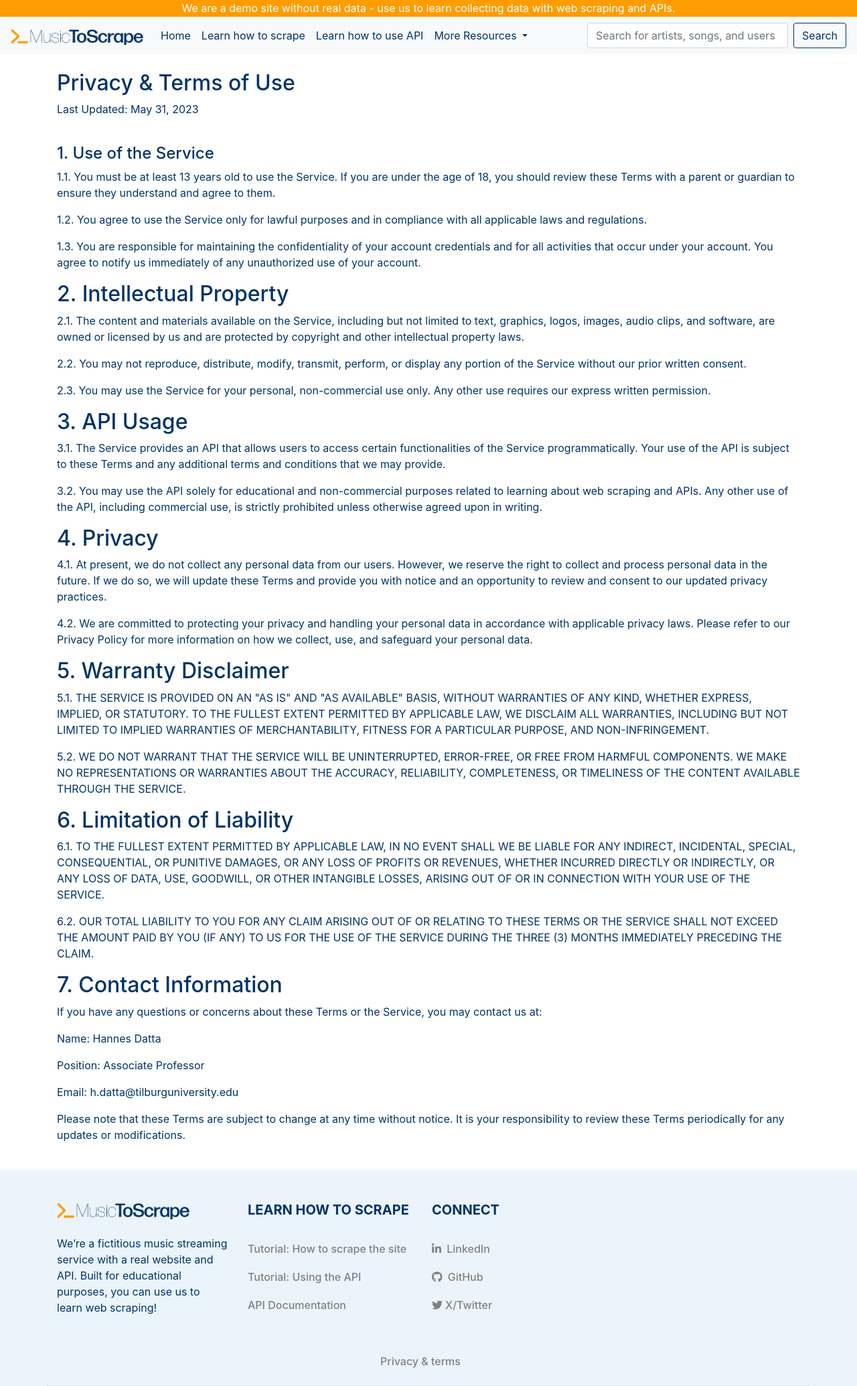
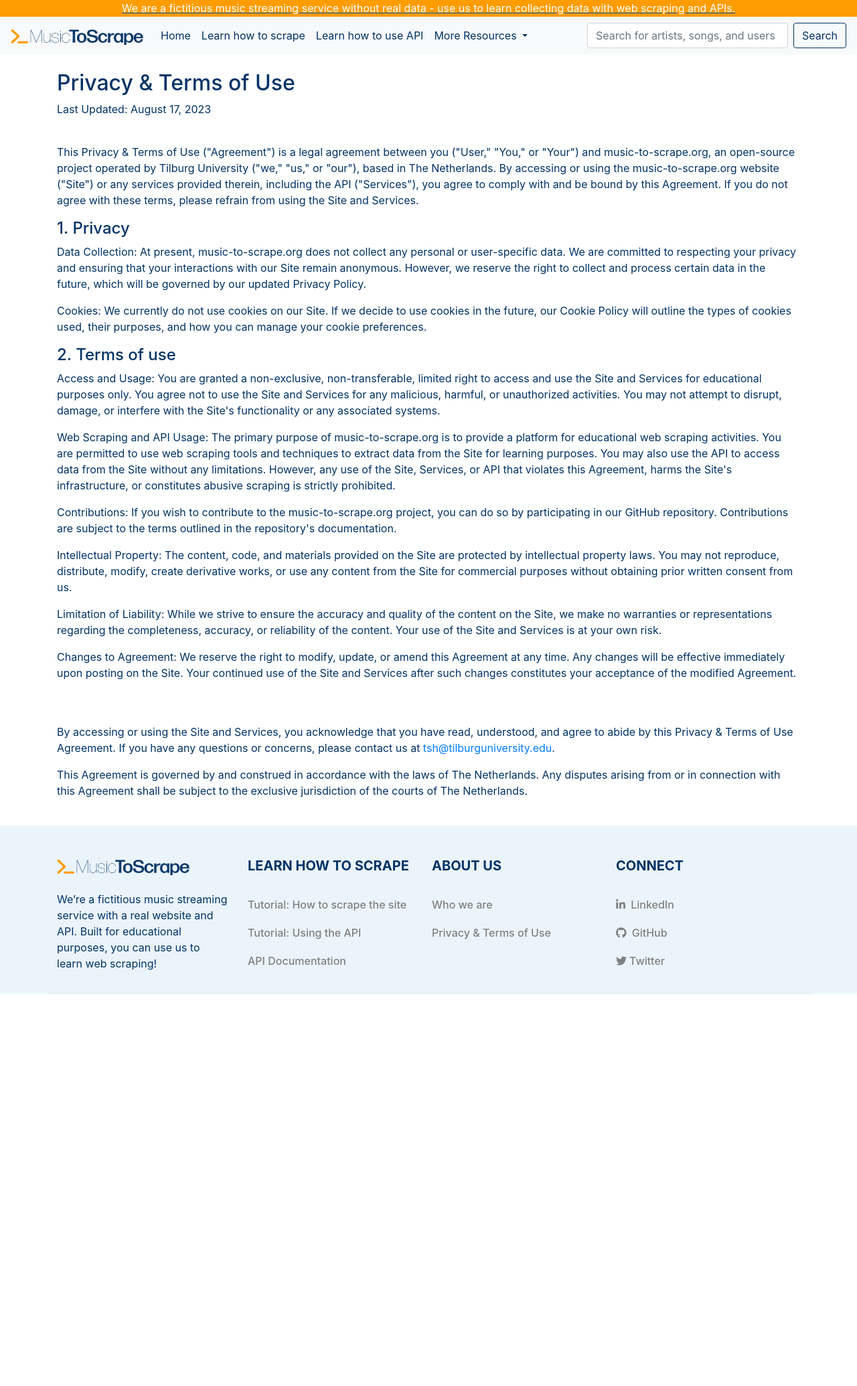
Before and after one commit to tilburgsciencehub/music-to-scrape, a Flask app: page /privacy_terms in a window 1280 px wide. Shown: the whole page at 67% size. After the commit the page ends 1484 px from the top, so only its background shows below. Run offline with Flask 3, Linux system fonts and the light colour scheme; some libraries are stand-ins or nearby versions.

Commit message:
update simulation to fewer uses; polish html templates and add about/updated privacy page

```diff
--- a/flask_app/app.py
+++ b/flask_app/app.py
@@ -7,6 +7,7 @@ from routes.search import search_bp
 from routes.song import song_bp
 from routes.privacy_terms import privacy_terms_bp
 from routes.article import article_single_bp
+from routes.about import about_bp
 from routes.home import home_bp
 
 # BASIC SETTINGS
@@ -24,6 +25,9 @@ app.register_blueprint(artist_bp)
 
 # route for user
 app.register_blueprint(user_bp)
+
+# route for about page
+app.register_blueprint(about_bp)
 
 # route for search
 app.register_blueprint(search_bp)
--- a/flask_app/templates/partials/footer.html
+++ b/flask_app/templates/partials/footer.html
@@ -9,18 +9,6 @@
                     purposes, you can use us to learn web scraping! </p>
             </div>
             <div class="col-md-9 col-sm-12">
-                <!--
-                <div class="col-md-4 col-sm-6 col-6 p-0 float-left mb-3">
-                    <h5 class="mb-4 font-weight-bold text-uppercase">Pages</h5>
-                    <ul class="list-group">
-                        <li class="list-group-item bg-transparent border-0 p-0 mb-2"><a href="">Page 1</a></li>
-                        <li class="list-group-item bg-transparent border-0 p-0 mb-2"><a href="">Page 1</a></li>
-                        <li class="list-group-item bg-transparent border-0 p-0 mb-2"><a href="">Page 1</a></li>
-                        <li class="list-group-item bg-transparent border-0 p-0 mb-2"><a href="">Page 1</a></li>
-                        <li class="list-group-item bg-transparent border-0 p-0 mb-2"><a href="">Page 1</a></li>
-                    </ul>
-                </div>
-                -->
 
                 <div class="col-md-4 col-sm-6 col-6 p-0 mb-3 float-left">
                     <h5 class="mb-4 font-weight-bold text-uppercase">Learn how to scrape</h5>
@@ -34,6 +22,22 @@
                     </ul>
                 </div>
 
+                <div class="col-md-4 col-sm-6 col-6 p-0 float-left mb-3">
+                    <h5 class="mb-4 font-weight-bold text-uppercase">About us</h5>
+                    <ul class="list-group">
+                        <li class="list-group-item bg-transparent border-0 p-0 mb-2"><a href="/about">Who we are</a></li>
+                        <li class="list-group-item bg-transparent border-0 p-0 mb-2"><a href="/privacy_terms">Privacy & Terms of Use</a></li>
+                        <!--
+                            <li class="list-group-item bg-transparent border-0 p-0 mb-2"><a href="">Page 1</a></li>
+                        <li class="list-group-item bg-transparent border-0 p-0 mb-2"><a href="">Page 1</a></li>
+                        <li class="list-group-item bg-transparent border-0 p-0 mb-2"><a href="">Page 1</a></li>
+                        <li class="list-group-item bg-transparent border-0 p-0 mb-2"><a href="">Page 1</a></li>
+                        -->
+                    </ul>
+                </div>
+
+
+
                 <div class="col-md-3 col-sm-6 col-6 mb-3 p-0 float-left">
                     <h5 class="mb-4 font-weight-bold text-uppercase">Connect</h5>
                     <ul class="list-group">
@@ -46,7 +50,7 @@
                                 GitHub</a>
                         </li>
                         <li class="list-group-item bg-transparent border-0 p-0 mb-2">
-                            <a href="https://twitter.com/tilburgscience" target="_blank"><i class="fa fa-twitter mr-1"></i>X/Twitter</a>
+                            <a href="https://twitter.com/tilburgscience" target="_blank"><i class="fa fa-twitter mr-1"></i>Twitter</a>
                         </li>
                         <!--<li class="list-group-item bg-transparent border-0 p-0 mb-2">
                             <a href="" target="_blank"><i class="fa fa-youtube mr-1"></i> YouTube</a>
@@ -56,11 +60,13 @@
                 </div>
 
             </div>
+            <!--
             <div class="col-md-12">
                 <div class="py-4 d-flex justify-content-center align-items-center">
                     <a class="mr-4" href="{{ url_for('privacy_terms.privacy_terms') }}">Privacy & terms</a>
                 </div>
             </div>
+            -->
         </div>
     </div>
 </footer>
--- a/flask_app/templates/partials/header.html
+++ b/flask_app/templates/partials/header.html
@@ -3,9 +3,9 @@
 <!-- Header -->
 <header>
     <!-- Top Bar -->
-    <div class="top-bar">
-		<p>We are a demo site without real data - use us to learn collecting data with web scraping and APIs.</p>
-	</div>
+    <a href="about"><div class="top-bar">
+		<p>We are a fictitious music streaming service without real data - use us to learn collecting data with web scraping and APIs.</p>
+	</div></a>
     <!-- End Top Bar -->
 
     <!-- NavBar -->
@@ -34,6 +34,7 @@
                     </a>
                     <div class="dropdown-menu" aria-labelledby="navbarDropdown">
                         <a class="dropdown-item" href="https://api.music-to-scrape.org/docs">API documentation</a>
+                        <a class="dropdown-item" href="{{ url_for('about.about')}}">About us</a>
                         <!--<a class="dropdown-item" href="#">Another action</a>
                         <div class="dropdown-divider"></div>
                         <a class="dropdown-item" href="#">Something else here</a>
--- a/flask_app/templates/privacy_terms.html
+++ b/flask_app/templates/privacy_terms.html
@@ -16,68 +16,32 @@
         <div class="">
             <h2>Privacy & Terms of Use</h2>
 
-            <p>Last Updated: May 31, 2023</p><br>
+            <p>Last Updated: August 17, 2023</p><br>
 
-            <h4>1. Use of the Service</h4>
-            <p>1.1. You must be at least 13 years old to use the Service. If you are under the age of 18, you should
-                review these Terms with a parent or guardian to ensure they understand and agree to them.</p>
-            <p>1.2. You agree to use the Service only for lawful purposes and in compliance with all applicable laws and
-                regulations.</p>
-            <p>1.3. You are responsible for maintaining the confidentiality of your account credentials and for all
-                activities that occur under your account. You agree to notify us immediately of any unauthorized use of
-                your account.</p>
 
-            <h2>2. Intellectual Property</h2>
-            <p>2.1. The content and materials available on the Service, including but not limited to text, graphics,
-                logos, images, audio clips, and software, are owned or licensed by us and are protected by copyright and
-                other intellectual property laws.</p>
-            <p>2.2. You may not reproduce, distribute, modify, transmit, perform, or display any portion of the Service
-                without our prior written consent.</p>
-            <p>2.3. You may use the Service for your personal, non-commercial use only. Any other use requires our
-                express written permission.</p>
+            <p>This Privacy & Terms of Use ("Agreement") is a legal agreement between you ("User," "You," or "Your") and music-to-scrape.org, an open-source project operated by Tilburg University ("we," "us," or "our"), based in The Netherlands. By accessing or using the music-to-scrape.org website ("Site") or any services provided therein, including the API ("Services"), you agree to comply with and be bound by this Agreement. If you do not agree with these terms, please refrain from using the Site and Services.
+            </p>
 
-            <h2>3. API Usage</h2>
-            <p>3.1. The Service provides an API that allows users to access certain functionalities of the Service
-                programmatically. Your use of the API is subject to these Terms and any additional terms and conditions
-                that we may provide.</p>
-            <p>3.2. You may use the API solely for educational and non-commercial purposes related to learning about web
-                scraping and APIs. Any other use of the API, including commercial use, is strictly prohibited unless
-                otherwise agreed upon in writing.</p>
+            <h4>1. Privacy</h4>
 
-            <h2>4. Privacy</h2>
-            <p>4.1. At present, we do not collect any personal data from our users. However, we reserve the right to
-                collect and process personal data in the future. If we do so, we will update these Terms and provide you
-                with notice and an opportunity to review and consent to our updated privacy practices.</p>
-            <p>4.2. We are committed to protecting your privacy and handling your personal data in accordance with
-                applicable privacy laws. Please refer to our Privacy Policy for more information on how we collect, use,
-                and safeguard your personal data.</p>
+            <p>Data Collection: At present, music-to-scrape.org does not collect any personal or user-specific data. We are committed to respecting your privacy and ensuring that your interactions with our Site remain anonymous. However, we reserve the right to collect and process certain data in the future, which will be governed by our updated Privacy Policy.</p>
+            <p>Cookies: We currently do not use cookies on our Site. If we decide to use cookies in the future, our Cookie Policy will outline the types of cookies used, their purposes, and how you can manage your cookie preferences.</p>
 
-            <h2>5. Warranty Disclaimer</h2>
-            <p>5.1. THE SERVICE IS PROVIDED ON AN "AS IS" AND "AS AVAILABLE" BASIS, WITHOUT WARRANTIES OF ANY KIND,
-                WHETHER EXPRESS, IMPLIED, OR STATUTORY. TO THE FULLEST EXTENT PERMITTED BY APPLICABLE LAW, WE DISCLAIM
-                ALL WARRANTIES, INCLUDING BUT NOT LIMITED TO IMPLIED WARRANTIES OF MERCHANTABILITY, FITNESS FOR A
-                PARTICULAR PURPOSE, AND NON-INFRINGEMENT.</p>
-            <p>5.2. WE DO NOT WARRANT THAT THE SERVICE WILL BE UNINTERRUPTED, ERROR-FREE, OR FREE FROM HARMFUL
-                COMPONENTS. WE MAKE NO REPRESENTATIONS OR WARRANTIES ABOUT THE ACCURACY, RELIABILITY, COMPLETENESS, OR
-                TIMELINESS OF THE CONTENT AVAILABLE THROUGH THE SERVICE.</p>
 
-            <h2>6. Limitation of Liability</h2>
-            <p>6.1. TO THE FULLEST EXTENT PERMITTED BY APPLICABLE LAW, IN NO EVENT SHALL WE BE LIABLE FOR ANY INDIRECT,
-                INCIDENTAL, SPECIAL, CONSEQUENTIAL, OR PUNITIVE DAMAGES, OR ANY LOSS OF PROFITS OR REVENUES, WHETHER
-                INCURRED DIRECTLY OR INDIRECTLY, OR ANY LOSS OF DATA, USE, GOODWILL, OR OTHER INTANGIBLE LOSSES, ARISING
-                OUT OF OR IN CONNECTION WITH YOUR USE OF THE SERVICE.</p>
-            <p>6.2. OUR TOTAL LIABILITY TO YOU FOR ANY CLAIM ARISING OUT OF OR RELATING TO THESE TERMS OR THE SERVICE
-                SHALL NOT EXCEED THE AMOUNT PAID BY YOU (IF ANY) TO US FOR THE USE OF THE SERVICE DURING THE THREE (3)
-                MONTHS IMMEDIATELY PRECEDING THE CLAIM.</p>
+            <h4>2. Terms of use</h4>
+           <p>Access and Usage: You are granted a non-exclusive, non-transferable, limited right to access and use the Site and Services for educational purposes only. You agree not to use the Site and Services for any malicious, harmful, or unauthorized activities. You may not attempt to disrupt, damage, or interfere with the Site's functionality or any associated systems.</p>
+           <p>Web Scraping and API Usage: The primary purpose of music-to-scrape.org is to provide a platform for educational web scraping activities. You are permitted to use web scraping tools and techniques to extract data from the Site for learning purposes. You may also use the API to access data from the Site without any limitations. However, any use of the Site, Services, or API that violates this Agreement, harms the Site's infrastructure, or constitutes abusive scraping is strictly prohibited.</p>
+           <p>Contributions: If you wish to contribute to the music-to-scrape.org project, you can do so by participating in our GitHub repository. Contributions are subject to the terms outlined in the repository's documentation.</p>
+            <p>Intellectual Property: The content, code, and materials provided on the Site are protected by intellectual property laws. You may not reproduce, distribute, modify, create derivative works, or use any content from the Site for commercial purposes without obtaining prior written consent from us.</p>
+            <p>Limitation of Liability: While we strive to ensure the accuracy and quality of the content on the Site, we make no warranties or representations regarding the completeness, accuracy, or reliability of the content. Your use of the Site and Services is at your own risk.</p>
+            <p>Changes to Agreement: We reserve the right to modify, update, or amend this Agreement at any time. Any changes will be effective immediately upon posting on the Site. Your continued use of the Site and Services after such changes constitutes your acceptance of the modified Agreement.</p>
 
-            <h2>7. Contact Information</h2>
-            <p>If you have any questions or concerns about these Terms or the Service, you may contact us at:</p>
-            <p>Name: Hannes Datta</p>
-            <p>Position: Associate Professor</p>
-            <p>Email: h.datta@tilburguniversity.edu</p>
+            <br><br>
+            <p>By accessing or using the Site and Services, you acknowledge that you have read, understood, and agree to abide by this Privacy & Terms of Use Agreement. If you have any questions or concerns, please contact us at <a href="mailto:tsh@tilburguniversity.edu">tsh@tilburguniversity.edu</a>.</p>
 
-            <p>Please note that these Terms are subject to change at any time without notice. It is your responsibility
-                to review these Terms periodically for any updates or modifications.</p>
+            <p>This Agreement is governed by and construed in accordance with the laws of The Netherlands. Any disputes arising from or in connection with this Agreement shall be subject to the exclusive jurisdiction of the courts of The Netherlands.</p>
+
+
         <!-- End of Privacy & Terms -->
 
     </section>
```
Also changed, not shown: flask_app/routes/about.py (added, +10 -0 lines), flask_app/templates/about.html (added, +64 -0 lines), flask_app/templates/index.html (+4 -4 lines), 2 other files.
